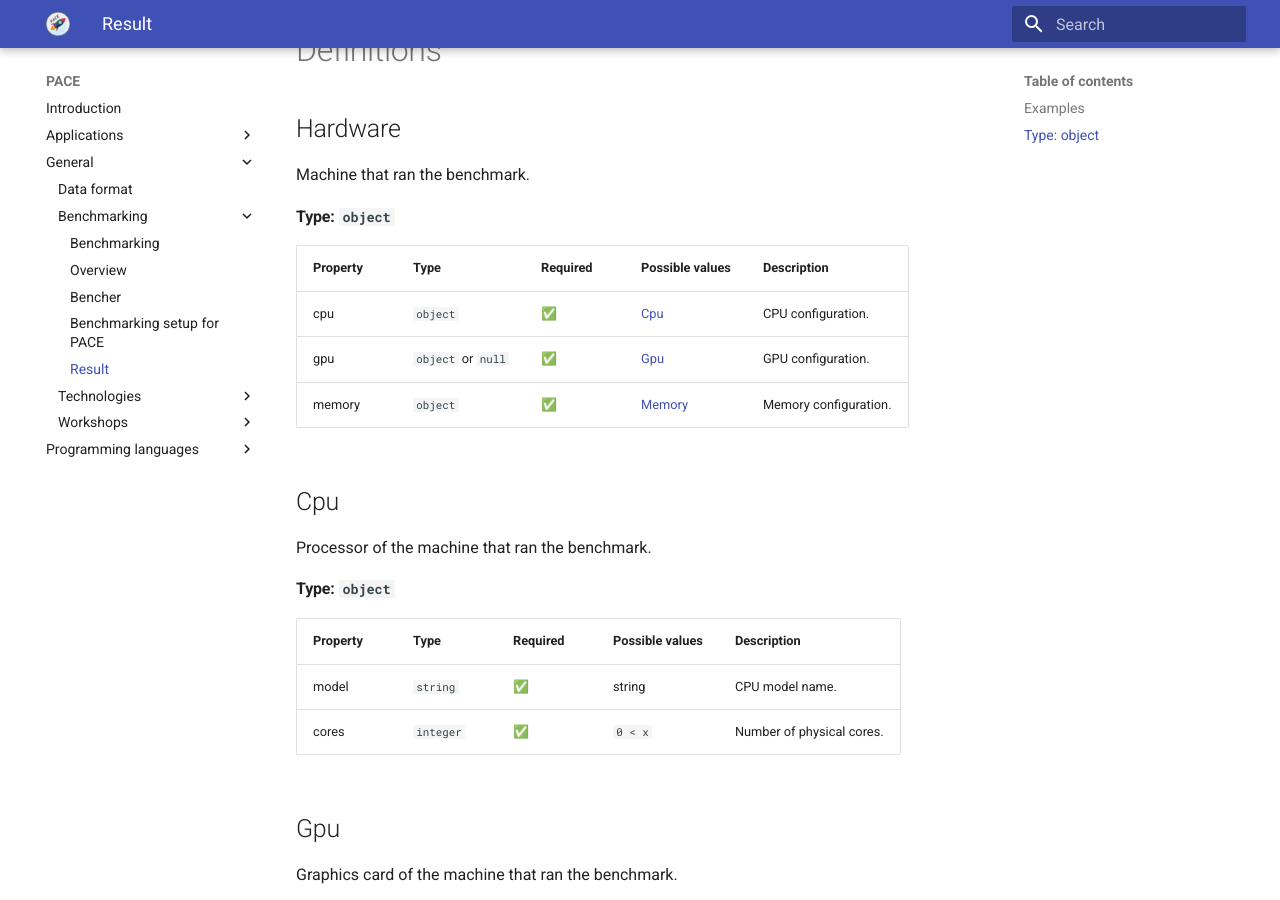
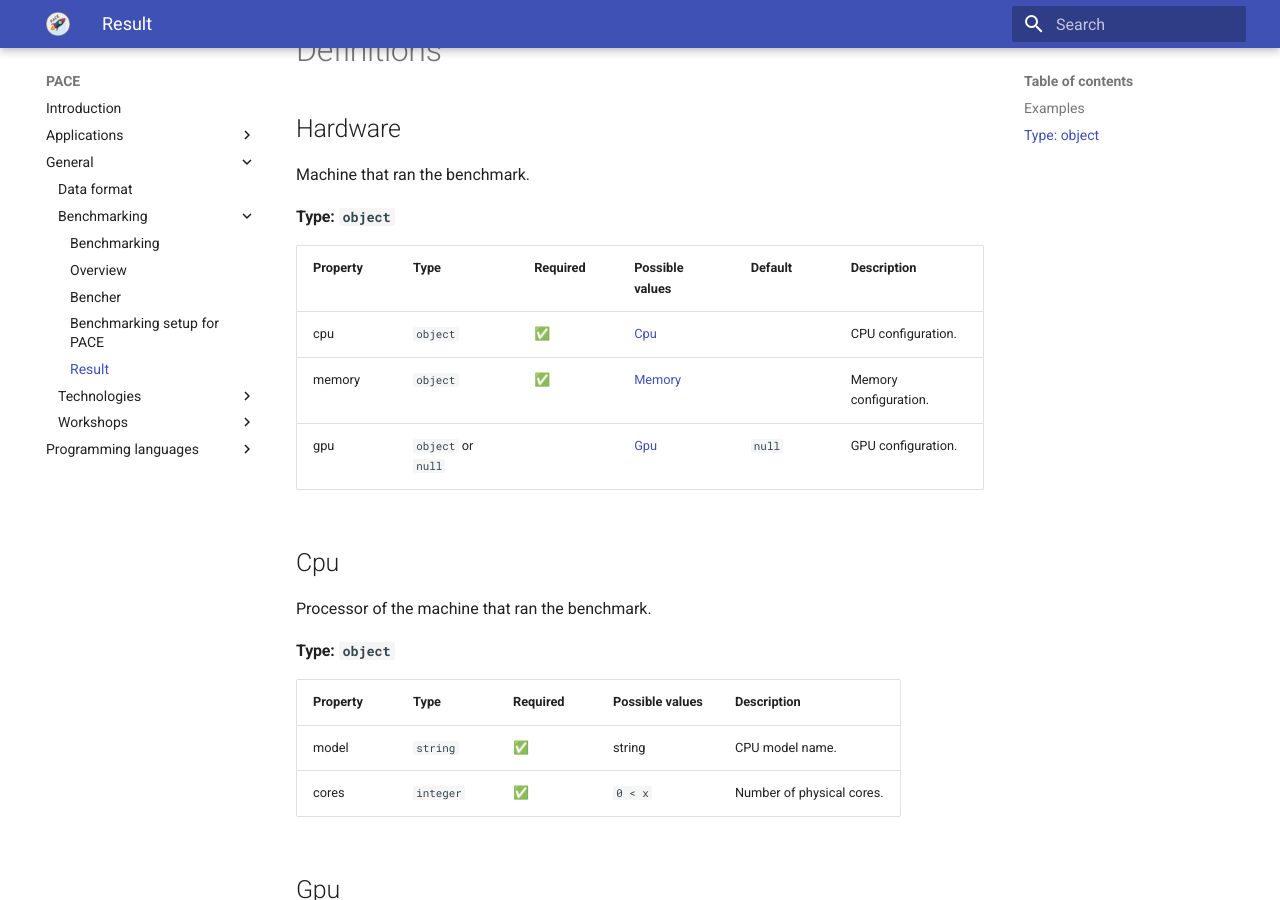
Before and after one commit to astron-rd/PACE, an MkDocs documentation site: the page built from docs/general/benchmarking/4-specification.md, in a window 1280 px wide and 900 px high, scrolled down 1684 px. Built offline with MkDocs 1.6.1 and Material for MkDocs 9.7.7, drawn with Linux system fonts in a browser that asks for light colours; nearby versions of some CDN libraries; some of the changed text lies outside the part shown.

Commit message:
bench: make gpu optional

```diff
--- a/docs/general/benchmarking/4-specification.md
+++ b/docs/general/benchmarking/4-specification.md
@@ -54,11 +54,11 @@
 
 #### Type: `object`
 
-| Property | Type | Required | Possible values | Description |
-| -------- | ---- | -------- | --------------- | ----------- |
-| cpu | `object` | ✅ | [Cpu](#cpu) | CPU configuration. |
-| gpu | `object` or `null` | ✅ | [Gpu](#gpu) | GPU configuration. |
-| memory | `object` | ✅ | [Memory](#memory) | Memory configuration. |
+| Property | Type | Required | Possible values | Default | Description |
+| -------- | ---- | -------- | --------------- | ------- | ----------- |
+| cpu | `object` | ✅ | [Cpu](#cpu) |  | CPU configuration. |
+| memory | `object` | ✅ | [Memory](#memory) |  | Memory configuration. |
+| gpu | `object` or `null` |  | [Gpu](#gpu) | `null` | GPU configuration. |
 
 ## Cpu
 
```
Also changed, not shown: other parts of docs/general/benchmarking/4-specification.md (+1 -1 lines), 1 other file.
